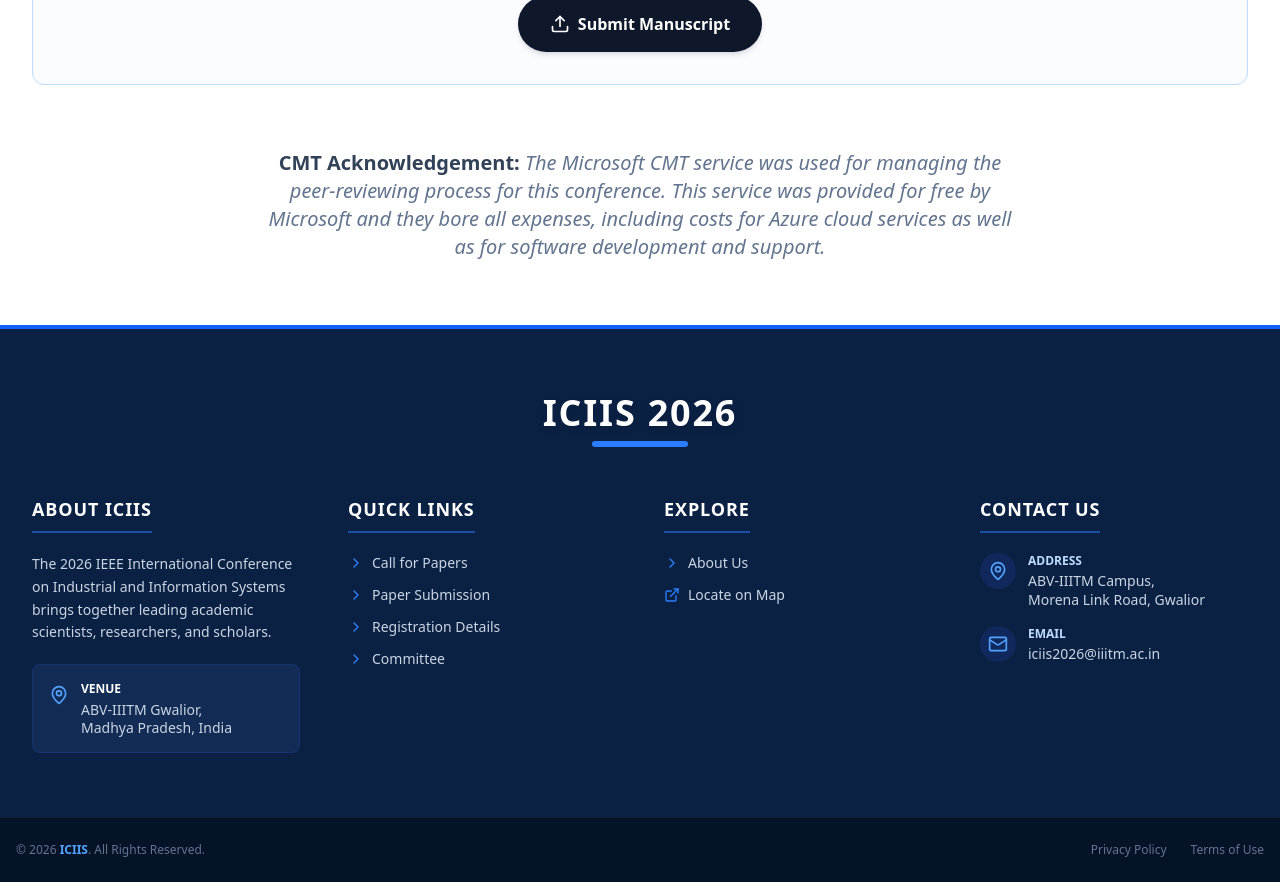
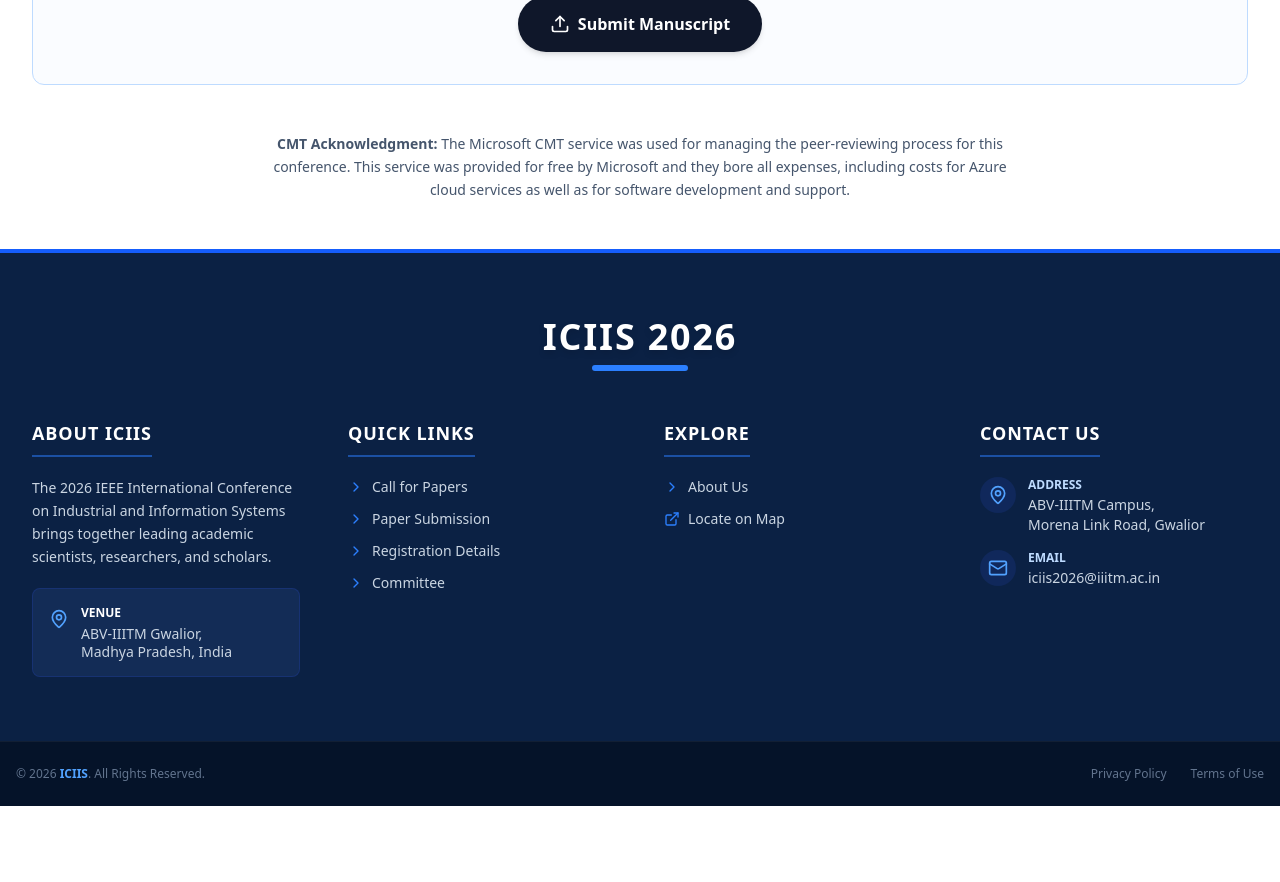
Before and after one commit to Utkarsh-sharma47/ICIIS-2026, a React (Vite) app: page /submission in a window 1280 px wide. Shown: the part 1560-2442 px from the top of the page. After the commit the page ends 2366 px from the top, so only its background shows below. Built offline with nearby package versions, Linux system fonts and the light colour scheme.

Commit message:
refactor: enhance layout and content structure in Submission component

```diff
--- a/src/pages/Submission.jsx
+++ b/src/pages/Submission.jsx
@@ -130,13 +130,10 @@ function Submission() {
                     </div>
                 </div>
 
-        <div className="rounded-xl p-4 text-center relative overflow-hidden mt-2">
-             <div className="">
-                    <p className="text-xl text-slate-500 italic max-w-3xl mx-auto">
-                        <span className="font-bold text-slate-700 not-italic"> CMT Acknowledgement: </span>
-                        The Microsoft CMT service was used for managing the peer-reviewing process for this conference. This service was provided for free by Microsoft and they bore all expenses, including costs for Azure cloud services as well as for software development and support.
+                <div className="mt-6 text-center">
+                    <p className="text-sm text-slate-600 leading-relaxed max-w-3xl mx-auto">
+                        <span className="font-semibold">CMT Acknowledgment:</span> The Microsoft CMT service was used for managing the peer-reviewing process for this conference. This service was provided for free by Microsoft and they bore all expenses, including costs for Azure cloud services as well as for software development and support.
                     </p>
-                </div>
                 </div>
 
 
```
Lines whose indentation alone changed are shown as unchanged.
